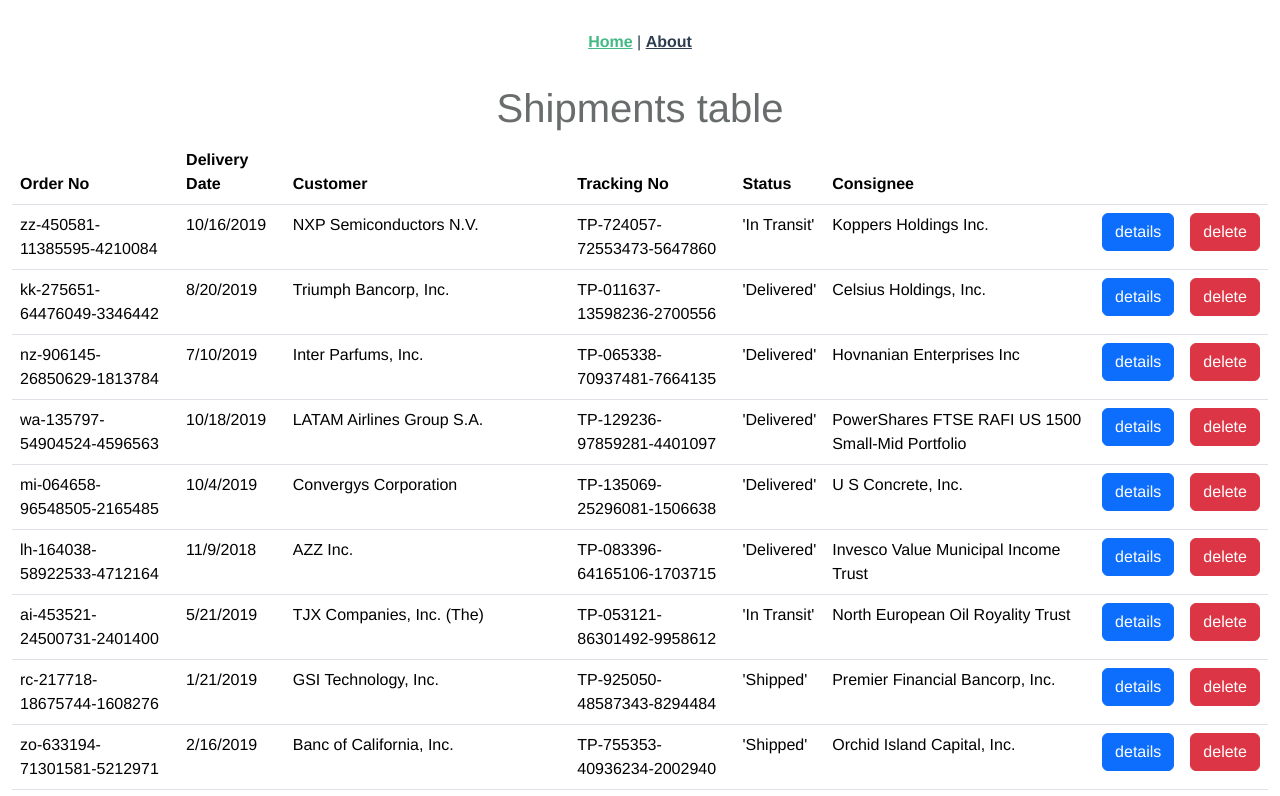
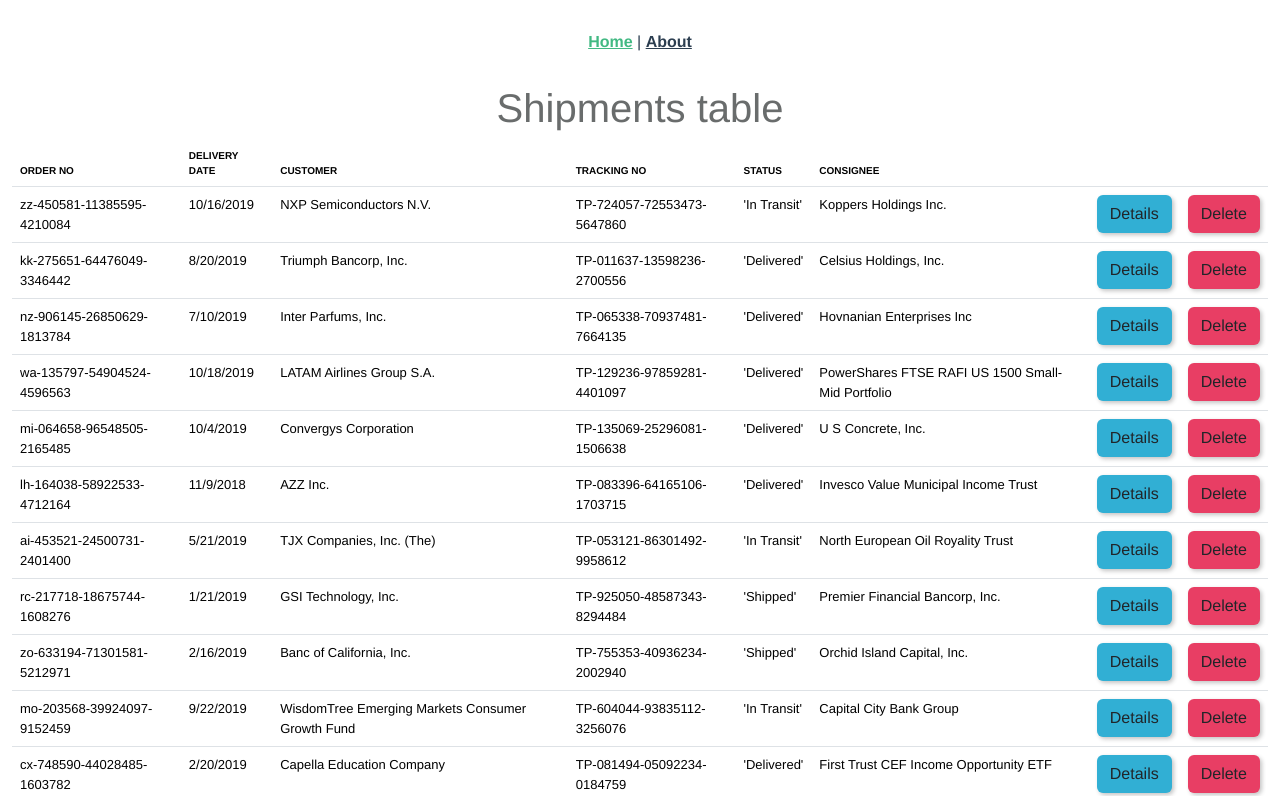
Before and after one commit to mariakuusik/front_shipments_assessment, a Vue app: page / in a window 1280 px wide. Shown: the top 796 px of the page. Built offline with nearby package versions, Linux system fonts and the light colour scheme.

Commit message:
Some custom CSS added

```diff
--- a/src/assets/css/my-style.css
+++ b/src/assets/css/my-style.css
@@ -1,3 +1,36 @@
 h1 {
     color: #696c6c;
 }
+
+table {
+    border-collapse: collapse;
+}
+
+th {
+    text-transform: uppercase;
+    font-size: x-small;
+}
+
+tbody{
+    font-size: small;
+}
+
+.btn-custom-blue{
+    background-color: #31AFD4;
+    box-shadow: 2px 2px 4px #c4c4c4;
+}
+
+.btn-custom-blue:hover{
+    background-color: #2a94b2;
+    box-shadow: 3px 3px 6px #949494;
+}
+
+.btn-custom-red{
+    background-color: #E83E64;
+    box-shadow: 2px 2px 4px #c4c4c4;
+}
+
+.btn-custom-red:hover{
+    background-color: #c73556;
+    box-shadow: 3px 3px 6px #949494;
+}
--- a/src/components/ShipmentDetailsModal.vue
+++ b/src/components/ShipmentDetailsModal.vue
@@ -12,35 +12,34 @@
           <div class="container">
             <div class="row">
               <div class="col-md-6">
-                <!-- First Column with 3 Input Areas -->
-                <div class="mb-3">
+                <div class="mb-3 text-start">
                   <label for="input1">Order No</label>
                   <input v-model="selectedShipment.orderNo" type="text" class="form-control" id="input1">
                 </div>
-                <div class="mb-3">
+                <div class="mb-3 text-start">
                   <label for="input2">Customer</label>
                   <input v-model="selectedShipment.customer" type="text" class="form-control" id="input2">
                 </div>
-                <div class="mb-3">
+                <div class="mb-3 text-start">
                   <label for="input3">Consignee</label>
                   <input v-model="selectedShipment.consignee" type="text" class="form-control" id="input3">
                 </div>
               </div>
-              <div class="col-md-6">
+              <div class="col-md-6 text-start">
                 <div class="mb-3">
                   <label for="input4">Date</label>
                   <input v-model="selectedShipment.date" type="text" class="form-control" id="input4">
                 </div>
-                <div class="mb-3">
+                <div class="mb-3 text-start">
                   <label for="input5">Tracking No</label>
                   <input v-model="selectedShipment.trackingNo" type="text" class="form-control" id="input5">
                 </div>
-                <div class="mb-3">
+                <div class="mb-3 text-start">
                   <label for="dropdown">Status</label>
-                  <select class="form-select" id="dropdown">
-                    <option value="option1">Option 1</option>
-                    <option value="option2">Option 2</option>
-                    <option value="option3">Option 3</option>
+                  <select v-model="selectedShipment.status" class="form-select" id="dropdown">
+                    <option value="Shipped">Shipped</option>
+                    <option value="In Transit">In Transit</option>
+                    <option value="Delivered">Delivered</option>
                   </select>
                 </div>
               </div>
@@ -49,8 +48,8 @@
 
         </div>
         <div class="modal-footer">
-          <button type="button" class="btn btn-danger" data-bs-dismiss="modal">Cancel</button>
-          <button @click="updateShipment" type="button" class="btn btn-primary" data-bs-dismiss="modal">Update</button>
+          <button type="button" class="btn btn-custom-red" data-bs-dismiss="modal">Cancel</button>
+          <button @click="updateShipment" type="button" class="btn btn-custom-blue" data-bs-dismiss="modal">Update</button>
         </div>
       </div>
     </div>
@@ -67,8 +66,8 @@
   },
   data() {
     return {
-      editedShipment: {}
-    }
+      editedShipment: {},
+    };
   },
   methods: {
     updateShipment() {
--- a/src/views/ShipmentsTable.vue
+++ b/src/views/ShipmentsTable.vue
@@ -4,7 +4,7 @@
   <div class="container-fluid d-flex justify-content-center text-start">
     <div class="row">
       <div class="col">
-        <table class="table table-hover">
+        <table class="table">
           <thead>
           <tr>
             <th>Order No</th>
@@ -26,12 +26,12 @@
             <td>{{ shipment.status }}</td>
             <td>{{ shipment.consignee }}</td>
             <td>
-              <button type="button" class="btn btn-primary" data-bs-toggle="modal" data-bs-target="#staticBackdrop"
-                      @click="setSelectedShipment(shipment)">details</button>
+              <button type="button" class="btn btn-custom-blue" data-bs-toggle="modal" data-bs-target="#staticBackdrop"
+                      @click="setSelectedShipment(shipment)">Details</button>
             </td>
             <td>
-              <button type="button" class="btn btn-danger"
-                      @click="deleteShipment(shipment)">delete</button>
+              <button type="button" class="btn btn-custom-red"
+                      @click="deleteShipment(shipment)">Delete</button>
             </td>
           </tr>
           </tbody>
```
